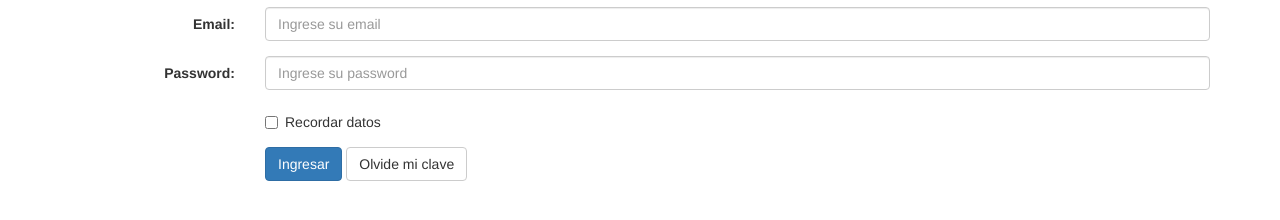
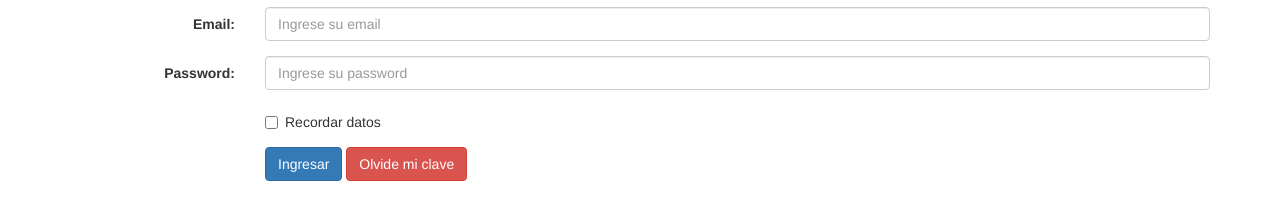
Before and after one commit to PratesiAlejandro/App2, a plain HTML site: page index.html in a window 1280 px wide. Shown: the part 56-276 px from the top of the page. Drawn offline with nearby package versions, Linux system fonts and the light colour scheme.

Commit message:
6 - Se agrega estilo a los botones

```diff
--- a/index.html
+++ b/index.html
@@ -36,7 +36,7 @@
     <div class="form-group">
       <div class="col-sm-offset-2 col-sm-10">
         <button type="submit" class="btn btn-primary">Ingresar</button>
-        <button type="submit" class="btn btn-default">Olvide mi clave</button>
+        <button type="submit" class="btn btn-danger">Olvide mi clave</button>
       </div>
 
     </div>
```
